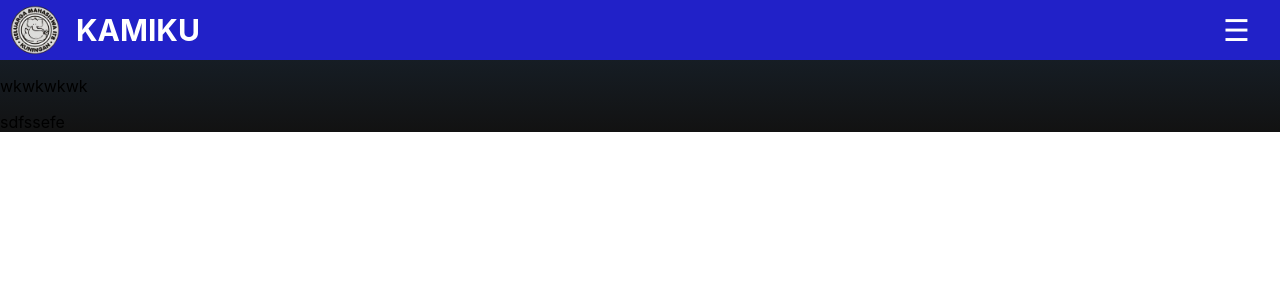
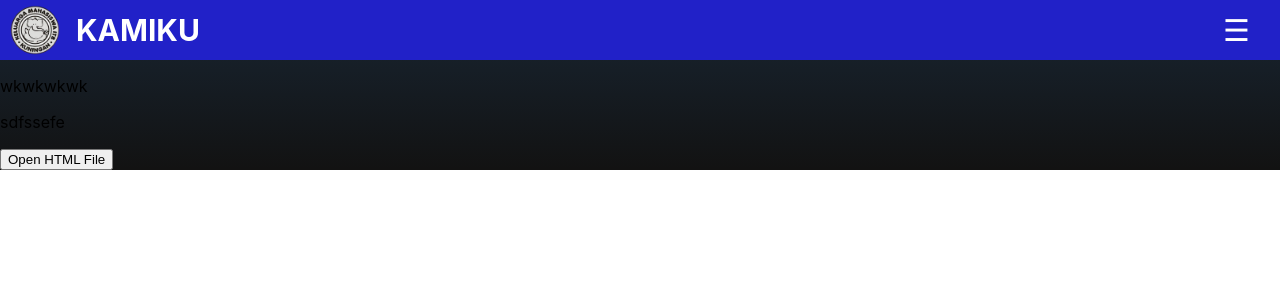
Before and after one commit to RadithyaAl/Website-Kamiku, a React (Create React App) app: page /About in a window 1280 px wide. Shown: the top 300 px of the page. Built offline with nearby package versions, Linux system fonts and the light colour scheme.

Commit message:
ada beberapa update

```diff
--- a/src/pages/About.js
+++ b/src/pages/About.js
@@ -1,8 +1,13 @@
+import React from "react"
+
 const About = () => {
     return(
     <>
     <p>wkwkwkwk</p>
     <p>sdfssefe</p>
+    <a href="/articles/asdf.html" target="_blank" rel="noopener noreferrer"> {/* target=blank berfungsi untuk membuka jendela baru saat tombol ditekan */}
+        <button className="open-html-button">Open HTML File</button> {/*mengarahkan ke file html*/}
+      </a>
     </>
 
 )
--- a/src/pages/Home.js
+++ b/src/pages/Home.js
@@ -3,6 +3,7 @@ import '../Page_stylesheets/Home.css';
 const Home = () => {
     return (
     <>
+    <div className='Home-Style'>
     <div className="Image-Container">
         <img src="/Images/IMG_7197.JPG" alt="" className='kgts-background'/>
         <div className="Img-text-background">
@@ -30,6 +31,7 @@ const Home = () => {
             </span>
         </div>
     </div>
+    </div>
     </>
     )
 }
```
Also changed, not shown: public/articles/asdf.html (added, +7 -0 lines), src/pages/artikel.js (added).
